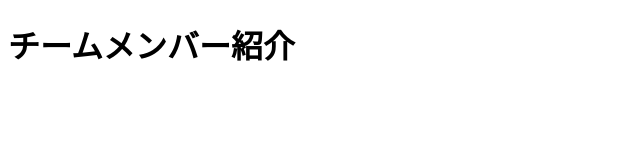
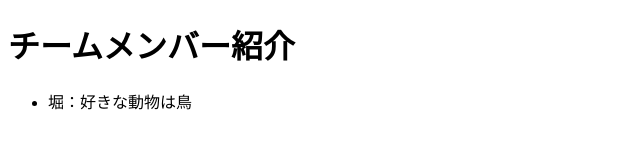
Before and after one commit to TkTJP/SATONOMI, a plain HTML site: page index.html in a window 1280 px wide. Shown: the whole page, without its empty margins (0-640 px from the left). Drawn offline with Linux system fonts and the light colour scheme.

Commit message:
Update index.html

```diff
--- a/index.html
+++ b/index.html
@@ -8,7 +8,7 @@
 <body>
     <h1>チームメンバー紹介</h1>
     <ul>
-
+        <li>堀：好きな動物は鳥</li>
     </ul>
 </body>
 </html>
```
